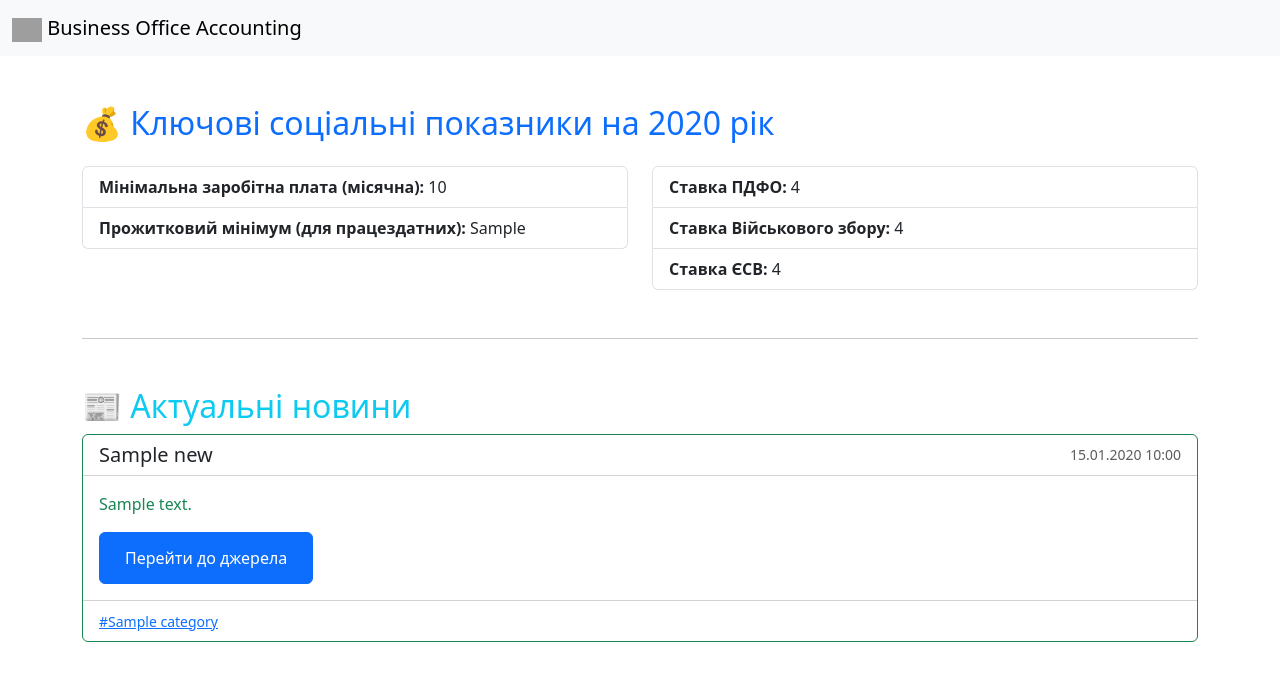
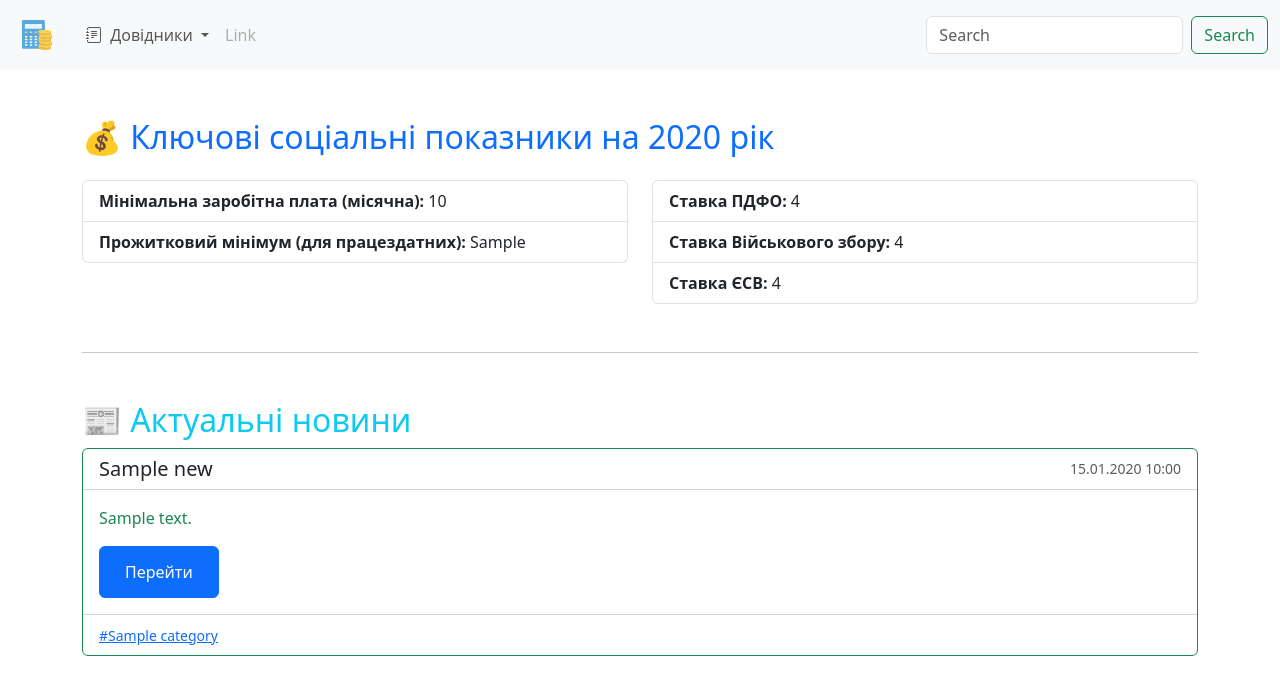
Before and after one commit to yanahlazkova/salary_accounting, a Django app: template home/templates/home.html in a window 1280 px wide. Shown: the top 695 px of the page. Run offline with Django 5.2, Linux system fonts and the light colour scheme; the template is opened without the code that fills it: most values are stand-ins (such as "Sample title", 1, 10 or a date in 2020); grey boxes are pictures that could not be loaded.

Commit message:
Розділ Довідники в меню навігації

```diff
--- a/home/templates/home.html
+++ b/home/templates/home.html
@@ -35,7 +35,7 @@
 
                     <a href="{{ news.link }}" class="btn btn-primary" target="_blank">
                         <button type="button" class="btn btn-primary position-relative">
-                        Перейти до джерела
+                        Перейти
                         {% if news.is_new %}
                         <span class="position-absolute top-0 start-100 translate-middle badge rounded-pill bg-danger">
                             NEW
--- a/salary_accounting/settings.py
+++ b/salary_accounting/settings.py
@@ -38,6 +38,7 @@ INSTALLED_APPS = [
     'django.contrib.messages',
     'django.contrib.staticfiles',
     'home.apps.HomeConfig',
+    'persons.apps.PersonsConfig',
 ]
 
 MIDDLEWARE = [
@@ -116,6 +117,8 @@ USE_TZ = True
 # https://docs.djangoproject.com/en/5.2/howto/static-files/
 
 STATIC_URL = 'static/'
+STATICFILES_DIRS = [ BASE_DIR / 'static/' ]
+
 
 # Default primary key field type
 # https://docs.djangoproject.com/en/5.2/ref/settings/#default-auto-field
--- a/templates/base.html
+++ b/templates/base.html
@@ -1,3 +1,5 @@
+{% load static %}
+
 <!DOCTYPE html>
 <html lang="en">
 <head>
@@ -6,42 +8,135 @@
           rel="stylesheet"
           integrity="sha384-sRIl4kxILFvY47J16cr9ZwB07vP4J8+LH7qKQnuqkuIAvNWLzeN8tE5YBujZqJLB"
           crossorigin="anonymous">
+    <link rel="stylesheet"
+          href="https://cdn.jsdelivr.net/npm/bootstrap-icons@1.11.1/font/bootstrap-icons.css">
     <title>
         {% block title %}
         {{ title }}
         {% endblock title %}
     </title>
+    <style>
+        .dropdown-submenu {
+            position: relative;
+        }
+
+        .dropdown-submenu > .dropdown-menu {
+            top: 0;
+            left: 100%;
+            margin-left: .1rem;
+            display: none;
+        }
+
+        .dropdown-submenu:hover > .dropdown-menu {
+            display: block;
+        }
+
+    </style>
 </head>
 <body>
 <nav class="navbar navbar-expand-lg bg-body-tertiary">
     <div class="container-fluid">
-        <a class="navbar-brand" href="#">
-            <img src="business_office_accounting_chart_marketing_finance_icon_226219.svg"  alt="Bootstrap" width="30" height="24">
-            Business Office Accounting
+        <a class="navbar-brand" href="{% url 'home' %}">
+            <img src="{% static 'business_office_accounting_chart_marketing_finance_icon_226219.svg' %}" alt="Bootstrap"
+                 width="50" height="44">
+            <!--            <img src="{% static 'accounting_banking_investment_business_finance_icon_227602.ico' %}"  alt="Bootstrap" width="30" height="24">-->
+            <!--            Облік ЗП-->
         </a>
-        <button class="navbar-toggler" type="button" data-bs-toggle="collapse" data-bs-target="#navbarScroll" aria-controls="navbarScroll" aria-expanded="false" aria-label="Toggle navigation">
+        <button class="navbar-toggler" type="button" data-bs-toggle="collapse" data-bs-target="#navbarScroll"
+                aria-controls="navbarScroll" aria-expanded="false" aria-label="Toggle navigation">
             <span class="navbar-toggler-icon"></span>
         </button>
-          {% comment %}
         <div class="collapse navbar-collapse" id="navbarScroll">
             <ul class="navbar-nav me-auto my-2 my-lg-0 navbar-nav-scroll" style="--bs-scroll-height: 100px;">
-            <li class="nav-item">
-              <a class="nav-link active" aria-current="page" href="#">Home</a>
+
+                <li class="nav-item dropdown">
+                    <a class="nav-link dropdown-toggle" href="#" role="button"
+                       data-bs-toggle="dropdown" aria-expanded="false">
+                        <i class="bi bi-journal-text me-1"></i>
+                        Довідники
+                    </a>
+
+                    <ul class="dropdown-menu">
+
+                        <!-- КАДРИ -->
+                        <li class="dropdown-submenu">
+                            <a class="dropdown-item d-flex justify-content-between align-items-center"
+                               href="#">
+                            <span>
+                              <i class="bi bi-people me-2"></i>
+                              Кадри
+                            </span>
+                                <i class="bi bi-chevron-right submenu-arrow"></i>
+                            </a>
+
+                            <ul class="dropdown-menu">
+                                <li>
+                                    <a class="dropdown-item" href="#">
+                                        <i class="bi bi-file-earmark-text me-2"></i>
+                                        Накази
+                                    </a>
                                 </li>
-            <li class="nav-item">
-              <a class="nav-link" href="#">Link</a>
+                                <li>
+                                    <a class="dropdown-item" href="#">
+                                        <i class="bi bi-person-vcard me-2"></i>
+                                        Фізичні особи
+                                    </a>
                                 </li>
-            <li class="nav-item dropdown">
-              <a class="nav-link dropdown-toggle" href="#" role="button" data-bs-toggle="dropdown" aria-expanded="false">
-                Link
+                                <li>
+                                    <a class="dropdown-item" href="#">
+                                        <i class="bi bi-file-earmark-person"></i>
+                                        Особовий рахунок співробітника
                                     </a>
-              <ul class="dropdown-menu">
-                <li><a class="dropdown-item" href="#">Action</a></li>
-                <li><a class="dropdown-item" href="#">Another action</a></li>
-                <li><hr class="dropdown-divider"></li>
-                <li><a class="dropdown-item" href="#">Something else here</a></li>
+                                </li>
                             </ul>
                         </li>
+
+                        <li>
+                            <a class="dropdown-item" href="#">
+                                <i class="bi bi-clock-history me-2"></i>
+                                Робочий час та розрахункові періоди
+                            </a>
+                        </li>
+
+                        <li>
+                            <a class="dropdown-item" href="#">
+                                <i class="bi bi-cash-stack me-2"></i>
+                                Зарплатні операції
+                            </a>
+                        </li>
+
+                        <li>
+                            <a class="dropdown-item" href="#">
+                                <i class="bi bi-calculator me-2"></i>
+                                Розрахунок та відображення у бух.обліку
+                            </a>
+                        </li>
+
+                        <li>
+                            <hr class="dropdown-divider">
+                        </li>
+
+                        <li>
+                            <a class="dropdown-item" href="#">
+                                <i class="bi bi-bar-chart-line me-2"></i>
+                                Звіти
+                            </a>
+                        </li>
+
+                        <li>
+                            <hr class="dropdown-divider">
+                        </li>
+
+                        <li>
+                            <a class="dropdown-item" href="#">
+                                <i class="bi bi-gear me-2"></i>
+                                Налаштування
+                            </a>
+                        </li>
+
+                    </ul>
+                </li>
+
                 <li class="nav-item">
                     <a class="nav-link disabled" aria-disabled="true">Link</a>
                 </li>
@@ -51,7 +146,6 @@
                 <button class="btn btn-outline-success" type="submit">Search</button>
             </form>
         </div>
-            {% endcomment %}
     </div>
 </nav>
 <script src="https://cdn.jsdelivr.net/npm/bootstrap@5.3.3/dist/js/bootstrap.bundle.min.js"
```
Also changed, not shown: persons/templates/person.html (added, +8 -0 lines), persons/templates/personnel.html (added, +10 -0 lines), db.sqlite3. Lines whose indentation alone changed are shown as unchanged.
